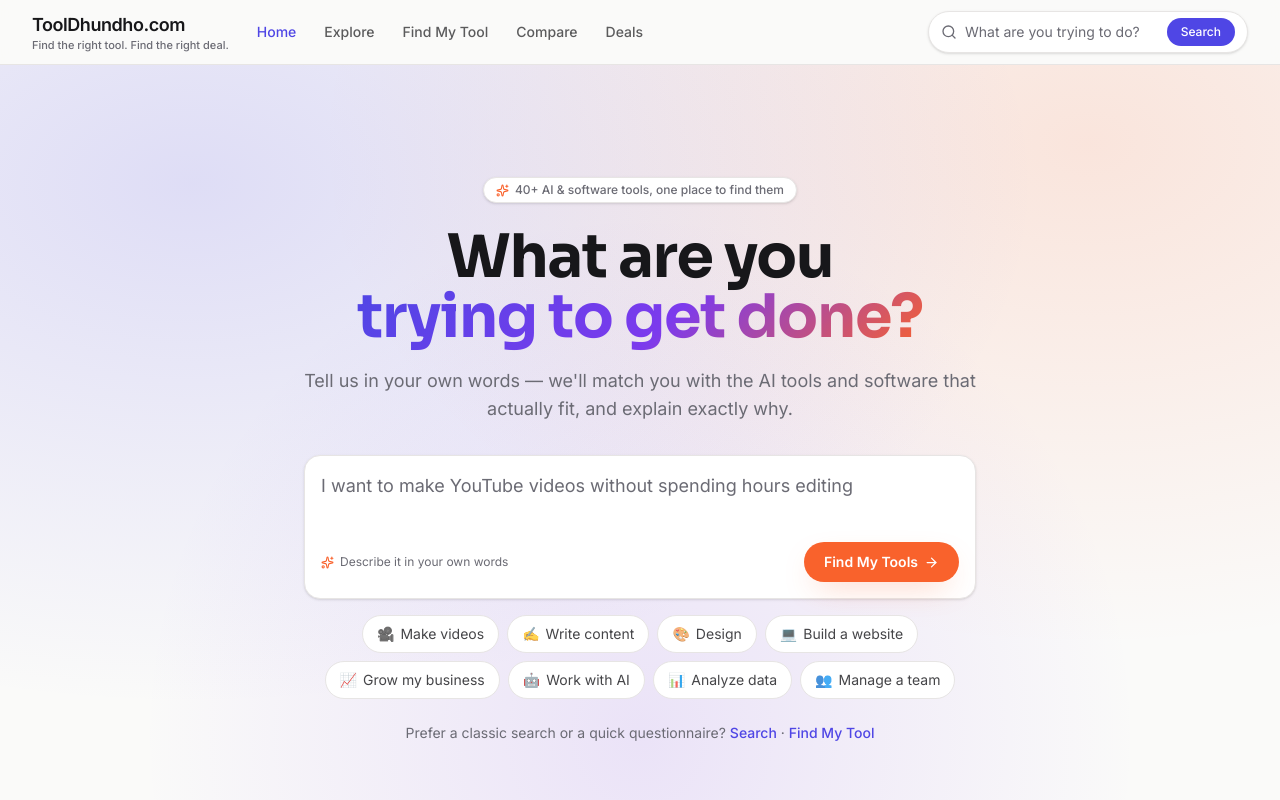
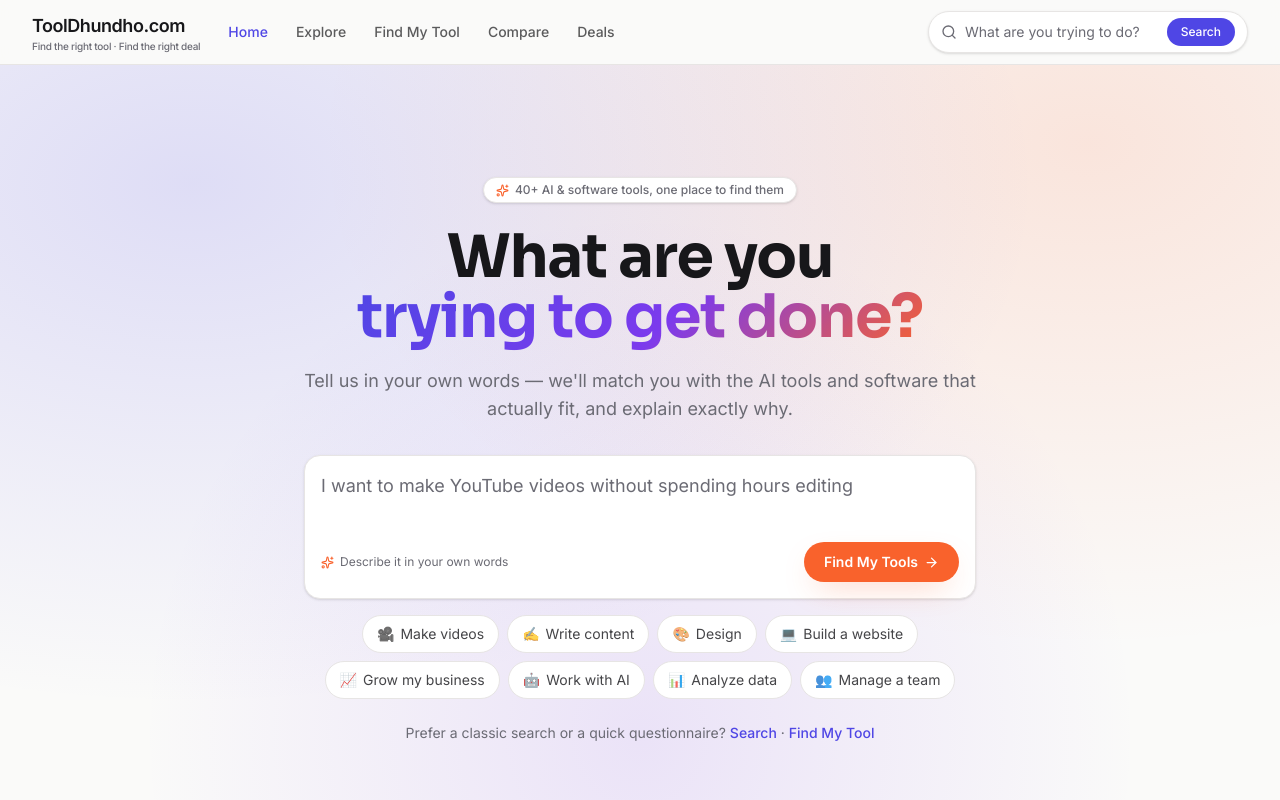
Before and after one commit to vivaansheth5/toolrank, a Next.js app: page / in a window 1280 px wide. Shown: the top 800 px of the page. Built offline with nearby package versions, Linux system fonts and the light colour scheme.

Commit message:
Tighten tagline: middle dot separator, smaller size, tighter tracking
Co-Authored-By: Claude Sonnet 5 <noreply@anthropic.com>
Claude-Session: https://claude.ai/code/session_019eFHAXxTucUzomcBkrdmKv

```diff
--- a/src/components/Footer.tsx
+++ b/src/components/Footer.tsx
@@ -35,7 +35,7 @@ export default function Footer() {
           <div className="col-span-2 sm:col-span-1">
             <Link href="/" className="flex flex-col leading-tight">
               <span className="text-lg font-semibold tracking-tight text-foreground">ToolDhundho.com</span>
-              <span className="text-xs font-medium text-muted">Find the right tool. Find the right deal.</span>
+              <span className="text-xs font-medium tracking-tight text-muted">Find the right tool &middot; Find the right deal</span>
             </Link>
             <p className="mt-3 max-w-xs text-sm text-muted">
               Stop searching. Find the right AI tool or software for exactly what you&apos;re trying to do.
--- a/src/components/Navbar.tsx
+++ b/src/components/Navbar.tsx
@@ -28,7 +28,7 @@ export default function Navbar() {
           className="focus-ring flex shrink-0 flex-col leading-tight rounded-lg"
         >
           <span className="text-lg font-semibold tracking-tight text-foreground">ToolDhundho.com</span>
-          <span className="text-[11px] font-medium text-muted">Find the right tool. Find the right deal.</span>
+          <span className="text-[10px] font-medium tracking-tight text-muted">Find the right tool &middot; Find the right deal</span>
         </Link>
 
         <nav className="hidden items-center gap-1 md:flex">
```
